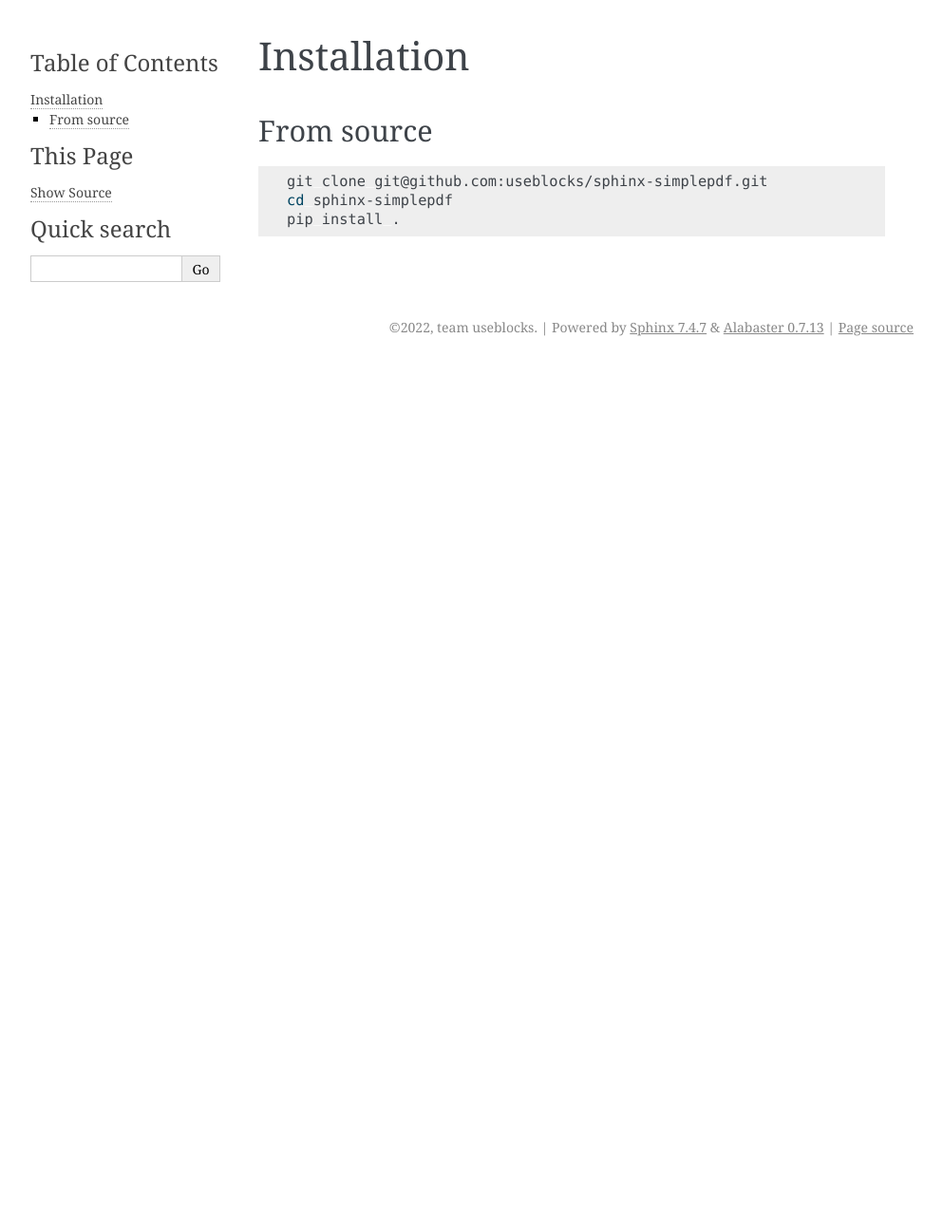
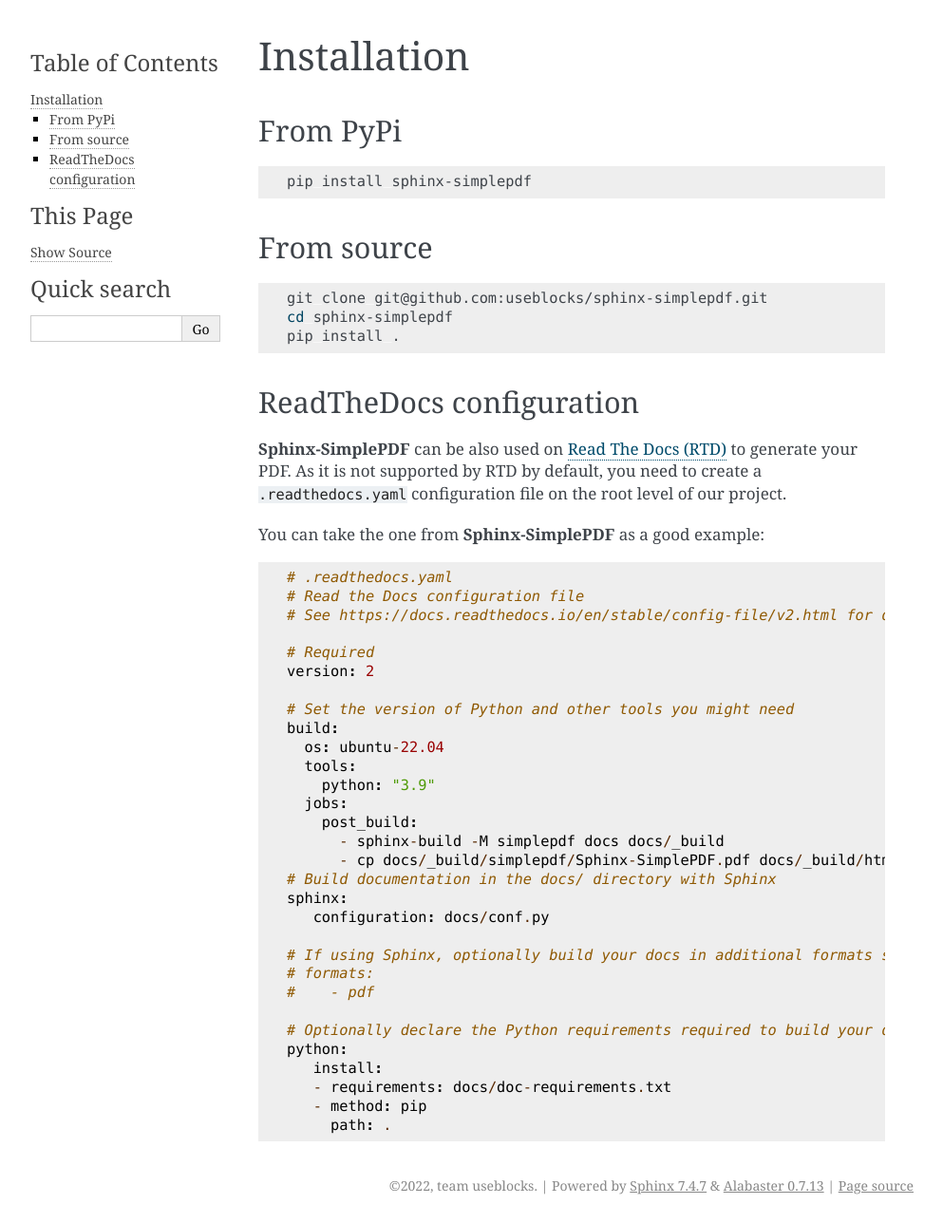
Before and after one commit to useblocks/sphinx-simplepdf, a Sphinx documentation site: the page built from docs/installation.rst, in a window 1280 px wide. Shown: the whole page at 95% size, without its empty margins (148-1141 px from the left). Built offline with Sphinx 7.4.7, drawn with Linux system fonts in a browser that asks for light colours; before the commit the page ends 900 px from its top, so only the background shows below that.

Commit message:
readthedoc config fix

```diff
--- a/docs/installation.rst
+++ b/docs/installation.rst
@@ -1,5 +1,12 @@
 Installation
 ============
+
+From PyPi
+---------
+
+.. code-block:: bash
+
+    pip install sphinx-simplepdf
 
 From source
 -----------
@@ -9,3 +16,14 @@
    git clone git@github.com:useblocks/sphinx-simplepdf.git
    cd sphinx-simplepdf
    pip install .
+
+
+ReadTheDocs configuration
+-------------------------
+**Sphinx-SimplePDF** can be also used on `Read The Docs (RTD) <https://readthedocs.io>`_ to generate your PDF.
+As it is not supported by RTD by default, you need to create a ``.readthedocs.yaml`` configuration file on the root level
+of our project.
+
+You can take the one from **Sphinx-SimplePDF** as a good example:
+
+.. literalinclude:: /../.readthedocs.yaml
```
Also changed, not shown: .readthedocs.yaml.
